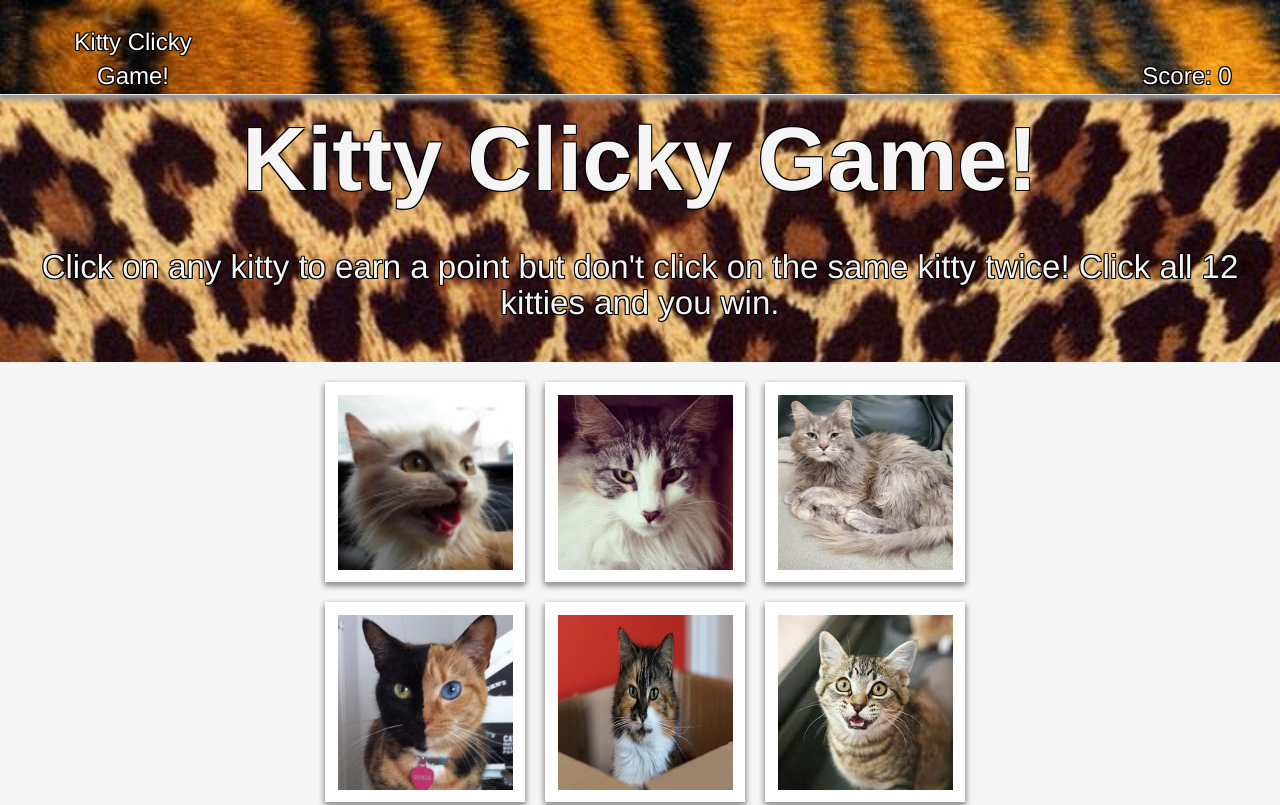
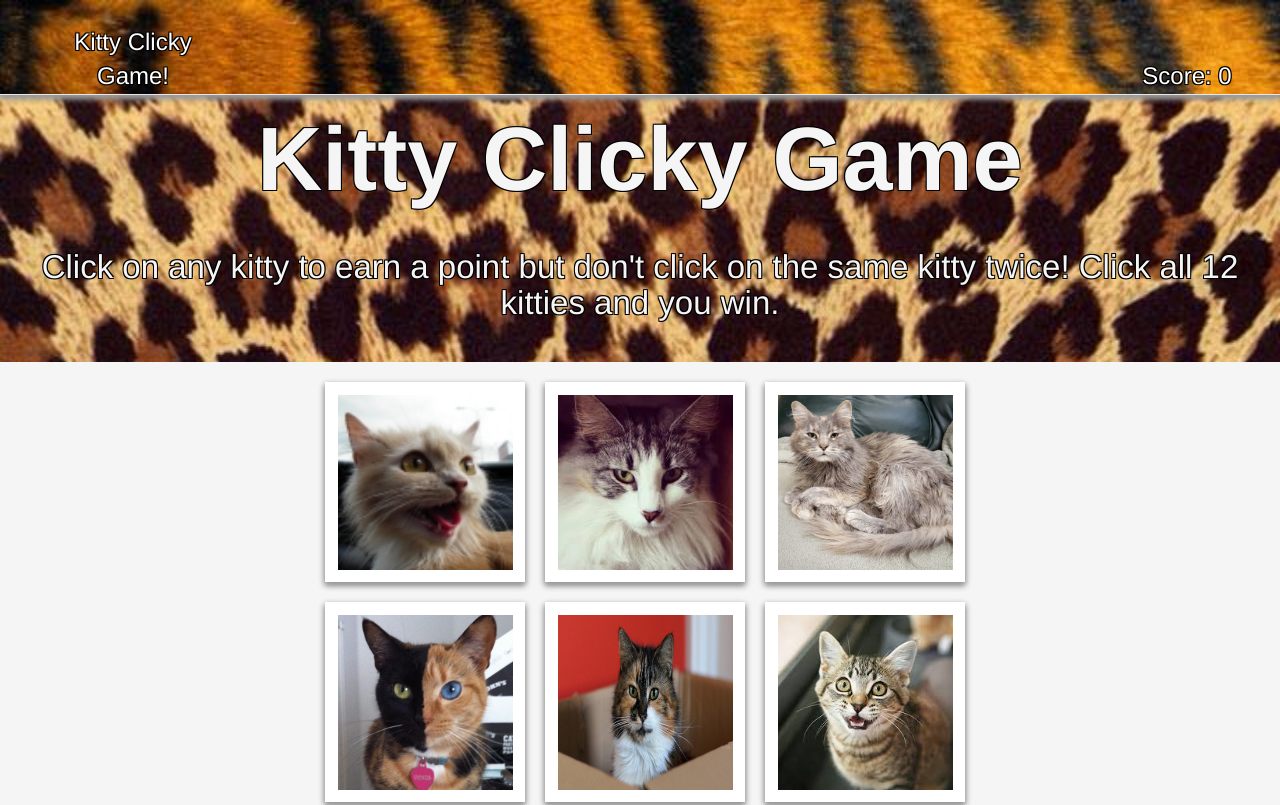
Before and after one commit to matheny130/ClickyGame, a React (Create React App) app: page / in a window 1280 px wide. Shown: the top 805 px of the page. Built offline with nearby package versions, Linux system fonts and the light colour scheme.

Commit message:
final commit

```diff
--- a/src/components/Jumbotron/Jumbotron.js
+++ b/src/components/Jumbotron/Jumbotron.js
@@ -3,7 +3,7 @@ import "./Jumbotron.css";
 
 const Jumbotron = () => (
   <header className="header">
-    <h1>Kitty Clicky Game!</h1>
+    <h1>Kitty Clicky Game</h1>
     <h2>Click on any kitty to earn a point but don't click on the same kitty twice! Click all 12 kitties and you win.</h2>
   </header>
 );
```
